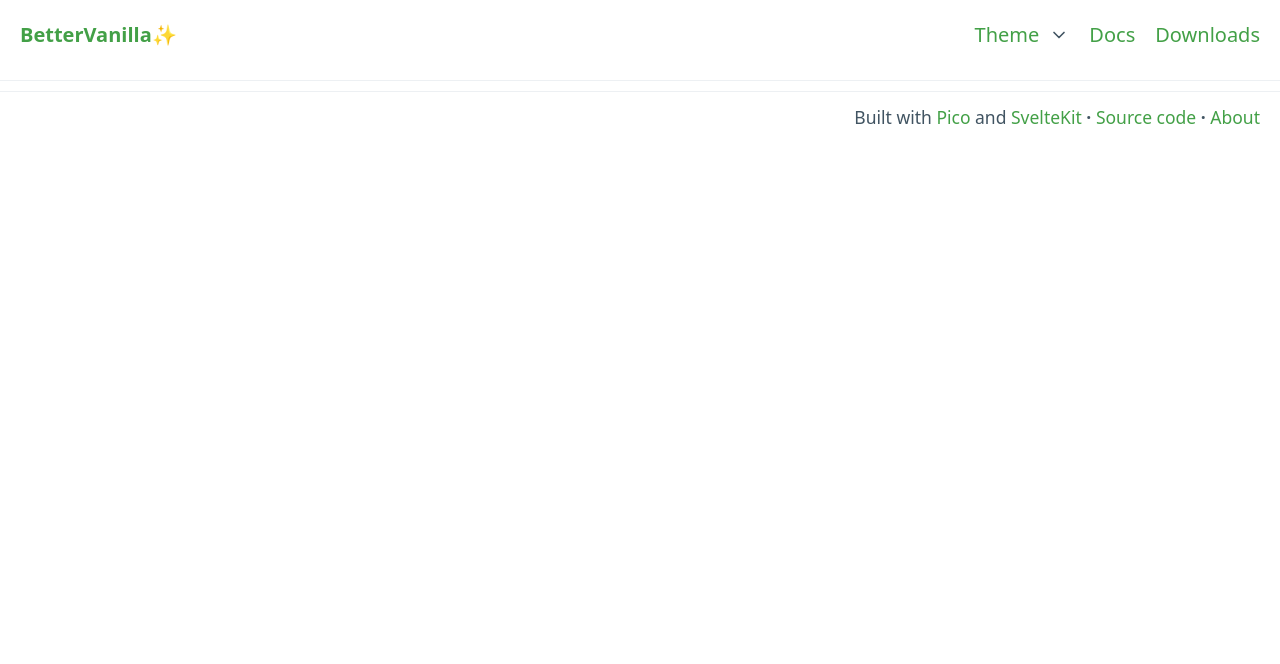
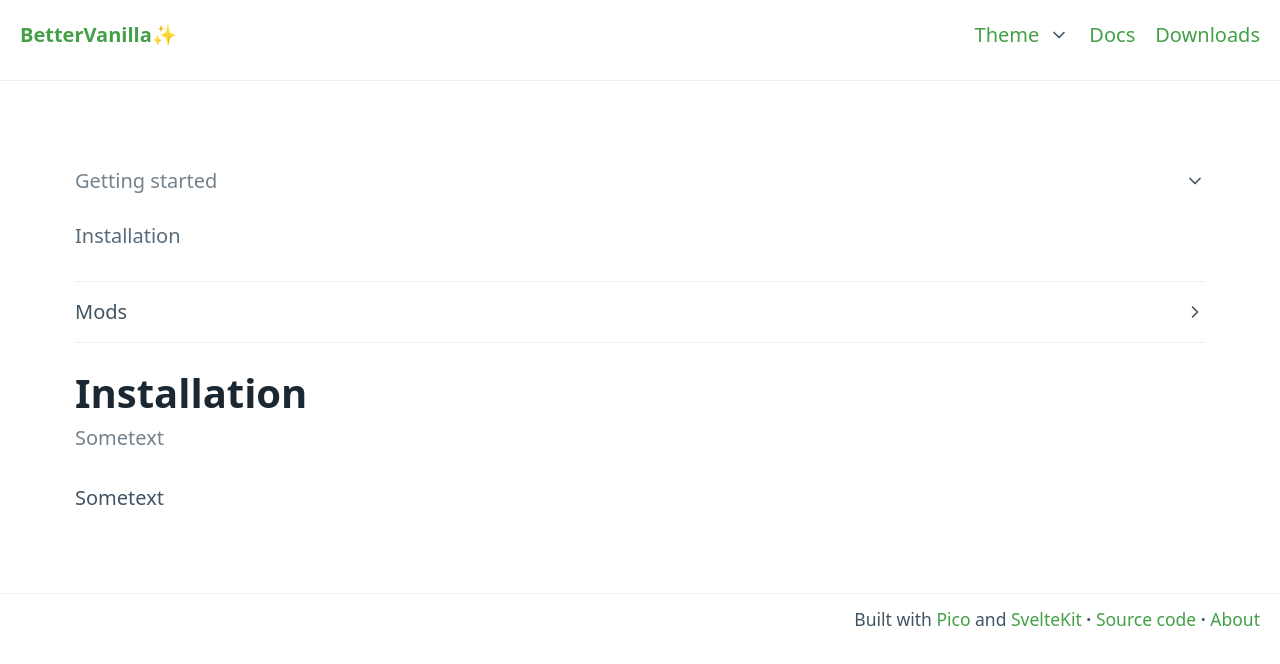
Before and after one commit to iamnikl/bettervanilla, a SvelteKit app in the folder bettervanilla/: page /docs in a window 1280 px wide. Shown: the top 664 px of the page. Built offline with nearby package versions, Linux system fonts and the light colour scheme.

Commit message:
added docs page files

```diff
--- /dev/null
+++ b/bettervanilla/src/routes/docs/+layout.svelte
@@ -0,0 +1,25 @@
+<main class="container" style="padding-top: 4rem;">
+    <aside style="overflow-y: auto; overflow-x: hidden;">
+        <nav>
+            <details open="true">
+                <summary>Getting started</summary>
+                <ul>
+                    <li>
+                        <a class="secondary" href="/docs">Installation</a>
+                    </li>
+                </ul>
+            </details>
+            <details>
+                <summary>Mods</summary>
+                <ul>
+                    <li>
+                        <a class="secondary" href="/docs">Sodium</a>
+                    </li>
+                </ul>
+            </details>
+        </nav>
+    </aside>
+    <div role="document">
+        <slot />
+    </div>
+</main>
--- a/bettervanilla/src/routes/docs/+page.svelte
+++ b/bettervanilla/src/routes/docs/+page.svelte
@@ -2,3 +2,11 @@
     <title>Docs</title>
     <meta name="description" content="This page explains why each mod was included to the modpack" />
 </svelte:head>
+
+<section id="start">
+    <hgroup>
+        <h1>Installation</h1>
+        <h2>Sometext</h2>
+    </hgroup>
+    <p>Sometext</p>
+</section>
```
